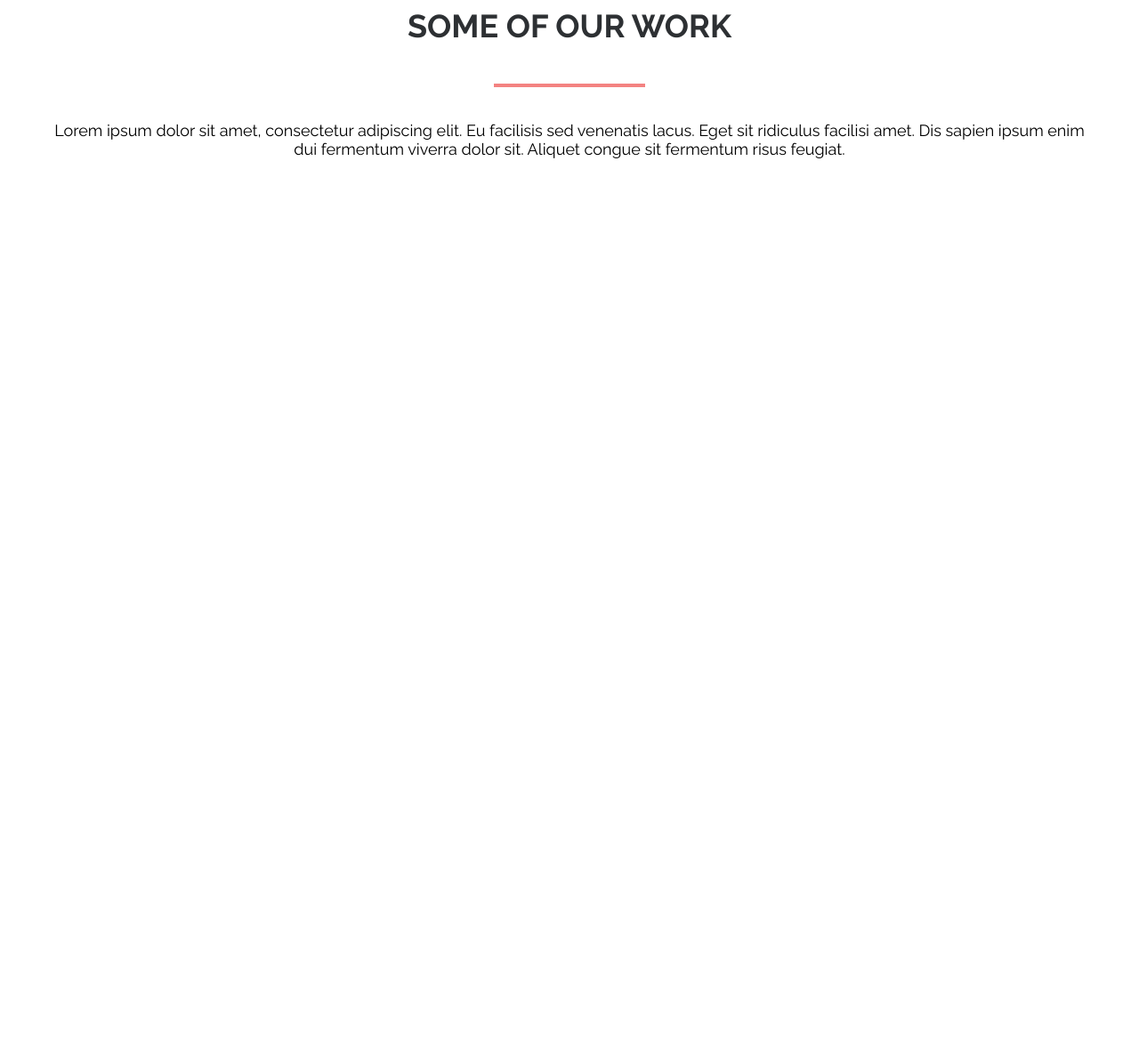
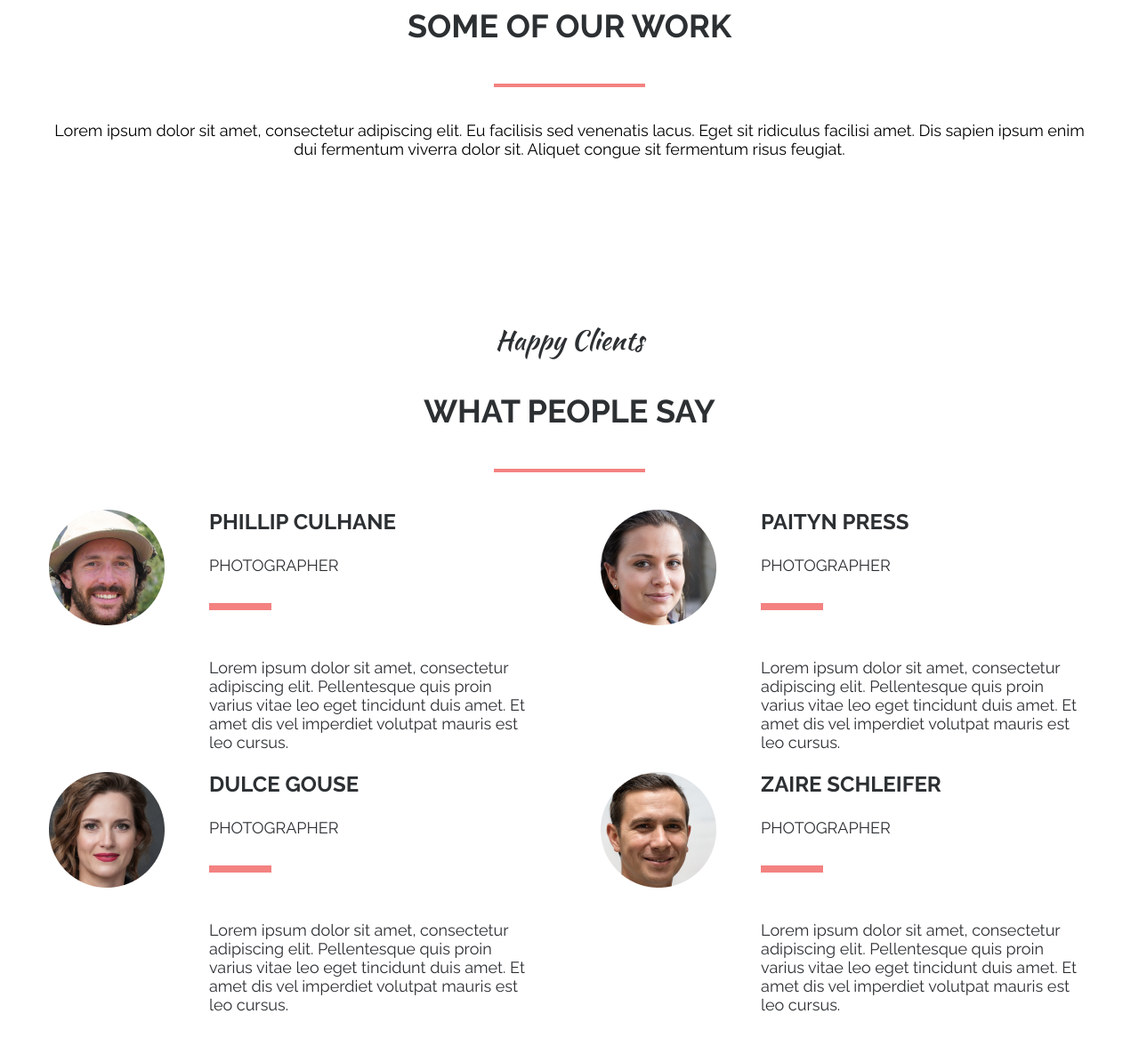
Before and after one commit to VladT8/mogo-project, a website: page src/index.html in a window 1280 px wide. Shown: the part 5903-7079 px from the top of the page at 89% size. Before the commit the page ends 6203 px from the top, so only its background shows below. Drawn offline with nearby package versions, Linux system fonts and the light colour scheme.

Commit message:
add section clients

```diff
--- a/package.json
+++ b/package.json
@@ -23,6 +23,7 @@
     "gulp-autoprefixer": "^8.0.0",
     "gulp-clean-css": "^4.3.0",
     "gulp-cli": "^2.3.0",
+    "gulp-gh-pages": "^0.5.4",
     "gulp-sass": "^5.1.0",
     "sass": "^1.58.3"
   },
--- a/src/index.html
+++ b/src/index.html
@@ -463,6 +463,87 @@
          </div>
       </div> -->
    </section>
+   <section class="clients">
+      <div class="container">
+         <div class="subtitle">
+            <h3 class="subtitle-text">Happy Clients</h3>
+         </div>
+         <div class="title">
+            <h2 class="title-text">what people say</h2>
+         </div>
+         <hr class="section-hr">
+         <div class="clients__wrapper">
+            <div class="clients__client client">
+               <div class="client__photo">
+                  <img src="./img/client_ava_1.png" alt="photo">
+               </div>
+               <div class="client__info">
+                  <div class="client__name">
+                     <h4>Phillip Culhane</h4>
+                  </div>
+                  <div class="client__job">
+                     <h5>photographer</h5>
+                  </div>
+                  <hr class="client__hr">
+                  <div class="client__text">
+                     <h5>Lorem ipsum dolor sit amet, consectetur adipiscing elit. Pellentesque quis proin varius vitae leo eget tincidunt duis amet. Et amet dis vel imperdiet volutpat mauris est leo cursus.</h5>
+                  </div>
+               </div>
+            </div>
+            <div class="clients__client client">
+               <div class="client__photo">
+                  <img src="./img/client_ava_2.png" alt="photo">
+               </div>
+               <div class="client__info">
+                  <div class="client__name">
+                     <h4>Paityn Press</h4>
+                  </div>
+                  <div class="client__job">
+                     <h5>photographer</h5>
+                  </div>
+                  <hr class="client__hr">
+                  <div class="client__text">
+                     <h5>Lorem ipsum dolor sit amet, consectetur adipiscing elit. Pellentesque quis proin varius vitae leo eget tincidunt duis amet. Et amet dis vel imperdiet volutpat mauris est leo cursus.</h5>
+                  </div>
+               </div>
+            </div>
+            <div class="clients__client client">
+               <div class="client__photo">
+                  <img src="./img/client_ava_3.png" alt="photo">
+               </div>
+               <div class="client__info">
+                  <div class="client__name">
+                     <h4>Dulce Gouse</h4>
+                  </div>
+                  <div class="client__job">
+                     <h5>photographer</h5>
+                  </div>
+                  <hr class="client__hr">
+                  <div class="client__text">
+                     <h5>Lorem ipsum dolor sit amet, consectetur adipiscing elit. Pellentesque quis proin varius vitae leo eget tincidunt duis amet. Et amet dis vel imperdiet volutpat mauris est leo cursus.</h5>
+                  </div>
+               </div>
+            </div>
+            <div class="clients__client client">
+               <div class="client__photo">
+                  <img src="./img/client_ava_4.png" alt="photo">
+               </div>
+               <div class="client__info">
+                  <div class="client__name">
+                     <h4>Zaire Schleifer</h4>
+                  </div>
+                  <div class="client__job">
+                     <h5>photographer</h5>
+                  </div>
+                  <hr class="client__hr">
+                  <div class="client__text">
+                     <h5>Lorem ipsum dolor sit amet, consectetur adipiscing elit. Pellentesque quis proin varius vitae leo eget tincidunt duis amet. Et amet dis vel imperdiet volutpat mauris est leo cursus.</h5>
+                  </div>
+               </div>
+            </div>
+         </div>
+      </div>
+   </section>
    <script type="text/javascript" src="https://code.jquery.com/jquery-1.11.0.min.js"></script>
    <script type="text/javascript" src="https://code.jquery.com/jquery-migrate-1.2.1.min.js"></script>
    <script src="./js/slick.min.js"></script>
--- /dev/null
+++ b/src/sass/_clients.sass
@@ -0,0 +1,80 @@
+.clients
+   padding: 42px 0px
+   &__wrapper
+      display: flex
+      justify-content: space-between
+      flex-wrap: wrap
+      margin-top: 42px
+      @media (max-width: 768px)
+         flex-direction: column
+         margin-top: 29px
+
+.client
+   width: 47%
+   display: flex
+   justify-content: space-between
+   color: $main-color
+   @media (max-width: 768px)
+      width: 100%
+      flex-direction: column
+      align-items: center
+   &__photo
+      width: 130px
+      height: 130px
+      @media (max-width: 1024px)
+         width: 89px
+         height: 89px
+   &__info
+      margin-left: 50px
+      @media (max-width: 768px)
+         display: flex
+         flex-direction: column
+         align-items: center
+         margin-left: 0px
+   &__name
+      min-height: 52px
+      @media (max-width: 768px)
+         margin-top: 20px
+      h4
+         font-weight: 700
+         font-size: 24px
+         line-height: 28px
+         display: flex
+         align-items: center
+         text-transform: uppercase
+         @media (max-width: 1024px)
+            font-size: 18px
+            line-height: 21px
+   &__job
+      min-height: 19px
+      display: flex
+      align-items: center
+      h5
+         font-weight: 400
+         font-size: 18px
+         line-height: 21px
+         text-transform: uppercase
+         @media (max-width: 1024px)
+            font-size: 14px
+            line-height: 16px
+   &__hr
+      width: 19%
+      border: 4px solid #F38281
+      margin-top: 32px
+   &__text
+      min-height: 150px
+      display: flex
+      align-items: center
+      margin-top: 32px
+      @media (max-width: 1024px)
+         min-height: 102px
+         margin-top: 22px
+      h5
+         font-weight: 400
+         font-size: 18px
+         line-height: 21px
+         @media (max-width: 1024px)
+            font-size: 14px
+            line-height: 16px
+         @media (max-width: 768px)
+            text-align: center
--- a/src/sass/style.sass
+++ b/src/sass/style.sass
@@ -15,6 +15,7 @@
 @import team.sass
 @import partners.sass
 @import work.sass
+@import clients.sass
 
 body
    font-family: Raleway, sans-serif
```
Also changed, not shown: src/css/style.min.css.
